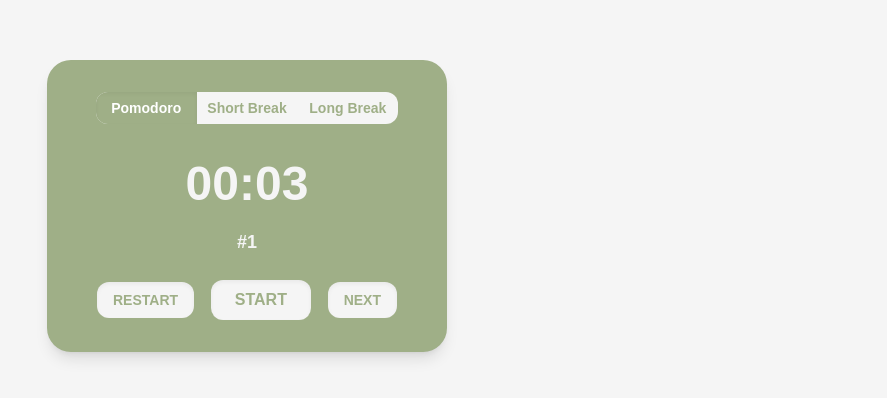
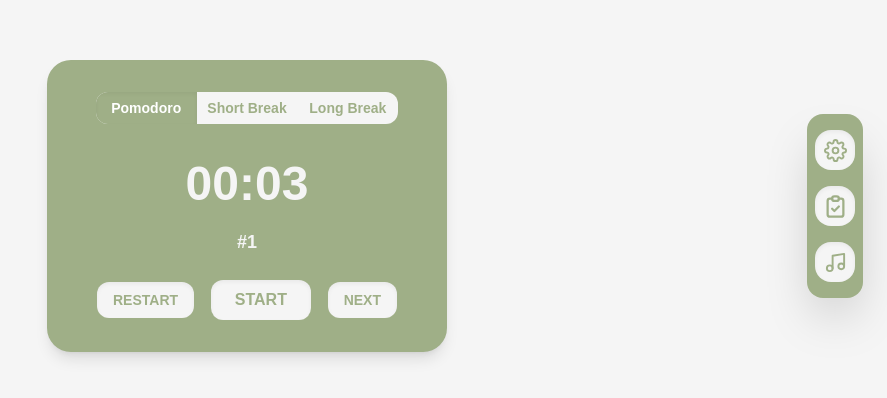
Before and after one commit to motaz99/focus, a Next.js app: page / in a window 1280 px wide. Shown: the part 194-592 px from the top of the page, without its empty margins (393-1280 px from the left). Built offline with nearby package versions, Linux system fonts and the light colour scheme.

Commit message:
feat: add action panel bar

```diff
--- /dev/null
+++ b/src/app/components/ActionPanel/ActionPanel.jsx
@@ -0,0 +1,18 @@
+import { FiSettings, FiMusic } from "react-icons/fi";
+import { TbClipboardCheck } from "react-icons/tb";
+
+export default function ActionPanel() {
+  return (
+    <div className="fixed top-1/2 right-6 -translate-y-1/2 bg-[#9FAF87] rounded-2xl py-4 px-2 flex flex-col gap-4 shadow-2xl">
+      <button className="bg-[#F5F5F5] w-10 h-10 rounded-2xl flex items-center justify-center text-[#9FAF87] shadow-inner hover:scale-105 transition-transform">
+        <FiSettings size={23} />
+      </button>
+      <button className="bg-[#F5F5F5] w-10 h-10 rounded-2xl flex items-center justify-center text-[#9FAF87] shadow-inner hover:scale-105 transition-transform">
+        <TbClipboardCheck size={27} />
+      </button>
+      <button className="bg-[#F5F5F5] w-10 h-10 rounded-2xl flex items-center justify-center text-[#9FAF87] shadow-inner hover:scale-105 transition-transform">
+        <FiMusic size={23} />
+      </button>
+    </div>
+  );
+}
--- a/src/app/pomodoro/Pomodoro.js
+++ b/src/app/pomodoro/Pomodoro.js
@@ -1,10 +1,11 @@
 import Timer from "./Timer";
+import ActionPanel from "../components/ActionPanel/ActionPanel";
 
 export default function Pomodoro() {
   return (
     <>
       <Timer />
-      {/* We'll add Start button and more components later here */}
+      <ActionPanel />
     </>
   );
 }
```
Also changed, not shown: package.json (+4 -3 lines), 1 other file (tests, documents, lock files or other folders).
